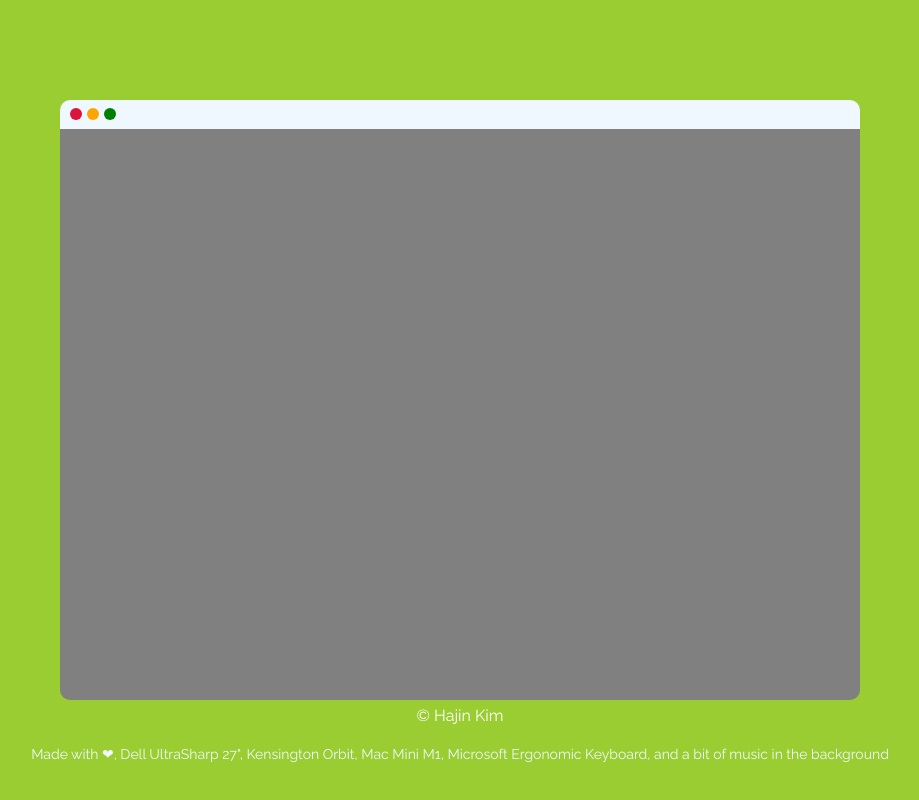
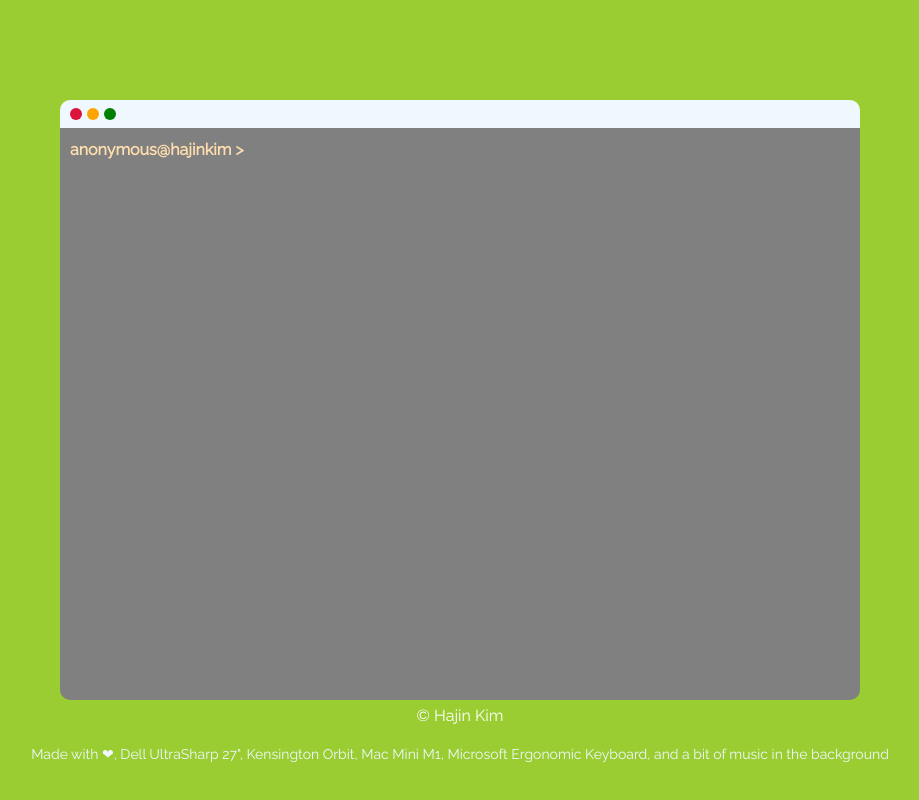
Before and after one commit to hajineats/hajineats.github.io, a React (Create React App) app: page / in a window 1280 px wide. Shown: the whole page, without its empty margins (180-1099 px from the left). Built offline with nearby package versions, Linux system fonts and the light colour scheme.

Commit message:
now the terminal can take user's input

```diff
--- a/src/components/terminal/Terminal.js
+++ b/src/components/terminal/Terminal.js
@@ -1,7 +1,21 @@
-import styled from "styled-components";
+import styled, {css} from "styled-components";
 import StatusBar from "./StatusBar";
+import {terminalFontSize} from "../../utils/fontsize";
+import {useEffect, useRef, useState} from "react";
 
-export default function Terminal () {
+export default function Terminal() {
+	const [clicked, setClicked] = useState(false)
+	const [history, setHistory] = useState([])
+	const inputRef = useRef()
+
+	const focusInput = ()=>{
+		inputRef.current.focus()
+	}
+	useEffect(() => {
+		focusInput()
+	}, [history])
+
+
 	const Window = styled.div`
       width: 800px;
       height: 600px;
@@ -13,17 +27,52 @@ export default function Terminal () {
 
 	const WindowContent = styled.div`
       height: 100%;
-      width: 100%;
       background: grey;
       border-bottom-left-radius: 10px;
       border-bottom-right-radius: 10px;
+      padding: 10px;
+      color: whitesmoke;
+      contenteditable: true;
+      font-size: ${terminalFontSize}px;
+      white-space: pre-wrap;
+      overflow-y: scroll;
 	`
+
+	const TerminalInput = styled.span``
+
+	const SystemText = styled.span`
+      font-weight: bolder;
+      color: navajowhite;
+	`
+
+	const handleKey = (e) => {
+
+
+		if (e.key === "Enter") {
+			const submittedLine = `${inputRef.current.textContent}\n`
+			// empty content
+			inputRef.current.textContent = ""
+
+			const newHistory = [...history,submittedLine]
+			// prevent newline from forming
+			e.preventDefault()
+			setHistory(newHistory)
+			focusInput()
+
+		}
+	}
 
 	return (
 		<>
 			<Window>
 				<StatusBar/>
-				<WindowContent/>
+				<WindowContent>
+					{history}
+					<SystemText>anonymous@hajinkim ></SystemText>
+					<TerminalInput ref={inputRef} onKeyDown={handleKey} contentEditable={true}>
+
+					</TerminalInput>
+				</WindowContent>
 			</Window>
 		</>
 	)
--- /dev/null
+++ b/src/utils/fontsize.js
@@ -0,0 +1,2 @@
+
+export const terminalFontSize = 16
```
